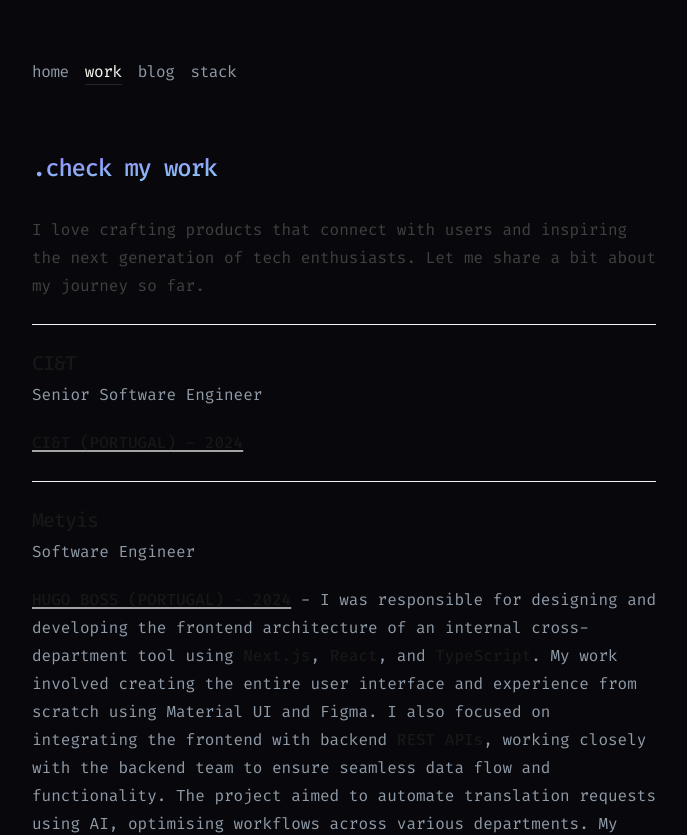
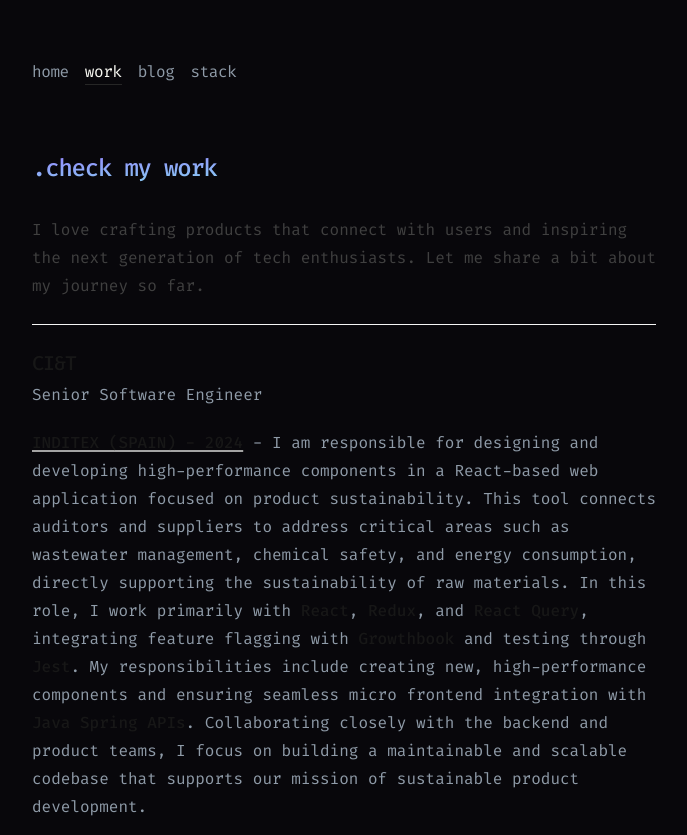
Before and after one commit to cassiorsfreitas/cassiorsfreitas.com, a Next.js app: page /work in a window 1280 px wide. Shown: the top 835 px of the page, without its empty margins (272-959 px from the left). Built offline with nearby package versions, Linux system fonts and the light colour scheme.

Commit message:
feat: add inditex job description

```diff
--- a/src/app/work/page.tsx
+++ b/src/app/work/page.tsx
@@ -14,7 +14,21 @@
         <h2 className="font-medium text-xl mb-1 tracking-tighter">CI&T</h2>
         <p className="text-grey">Senior Software Engineer</p>
         <p className="text-grey">
-          <a href="https://ciandt.com/">CI&T (PORTUGAL) - 2024</a>
+          <a href="https://ciandt.com/">INDITEX (SPAIN) - 2024</a> - I am
+          responsible for designing and developing high-performance components
+          in a React-based web application focused on product sustainability.
+          This tool connects auditors and suppliers to address critical areas
+          such as wastewater management, chemical safety, and energy
+          consumption, directly supporting the sustainability of raw materials.
+          In this role, I work primarily with <strong>React</strong>,{' '}
+          <strong>Redux</strong>, and <strong>React Query</strong>, integrating
+          feature flagging with <strong>Growthbook</strong> and testing through{' '}
+          <strong>Jest</strong>. My responsibilities include creating new,
+          high-performance components and ensuring seamless micro frontend
+          integration with <strong>Java Spring APIs</strong>. Collaborating
+          closely with the backend and product teams, I focus on building a
+          maintainable and scalable codebase that supports our mission of
+          sustainable product development.
         </p>
         <hr className="my-6 border-neutral-100 dark:border-neutral-800" />
         <h2 className="font-medium text-xl mb-1 tracking-tighter">Metyis</h2>
```
